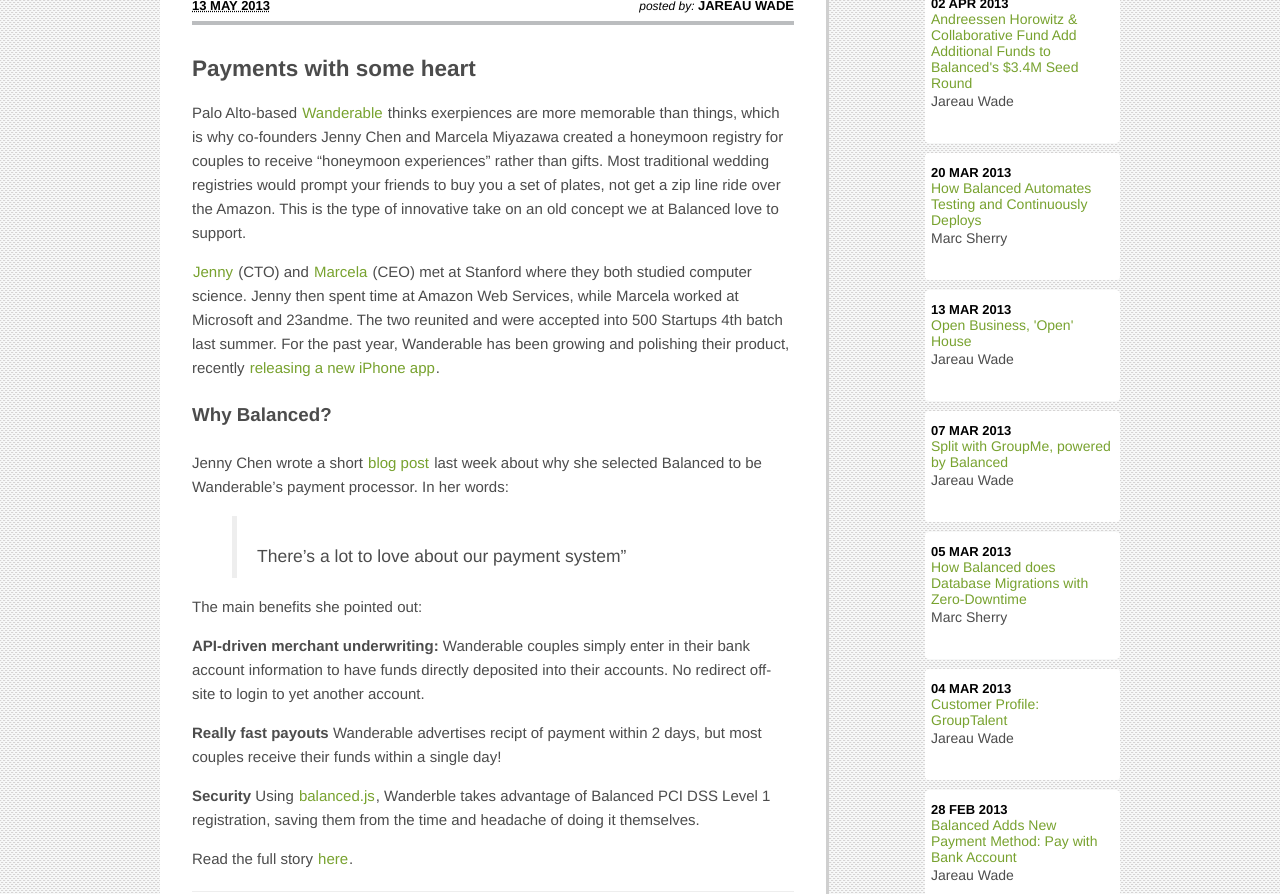
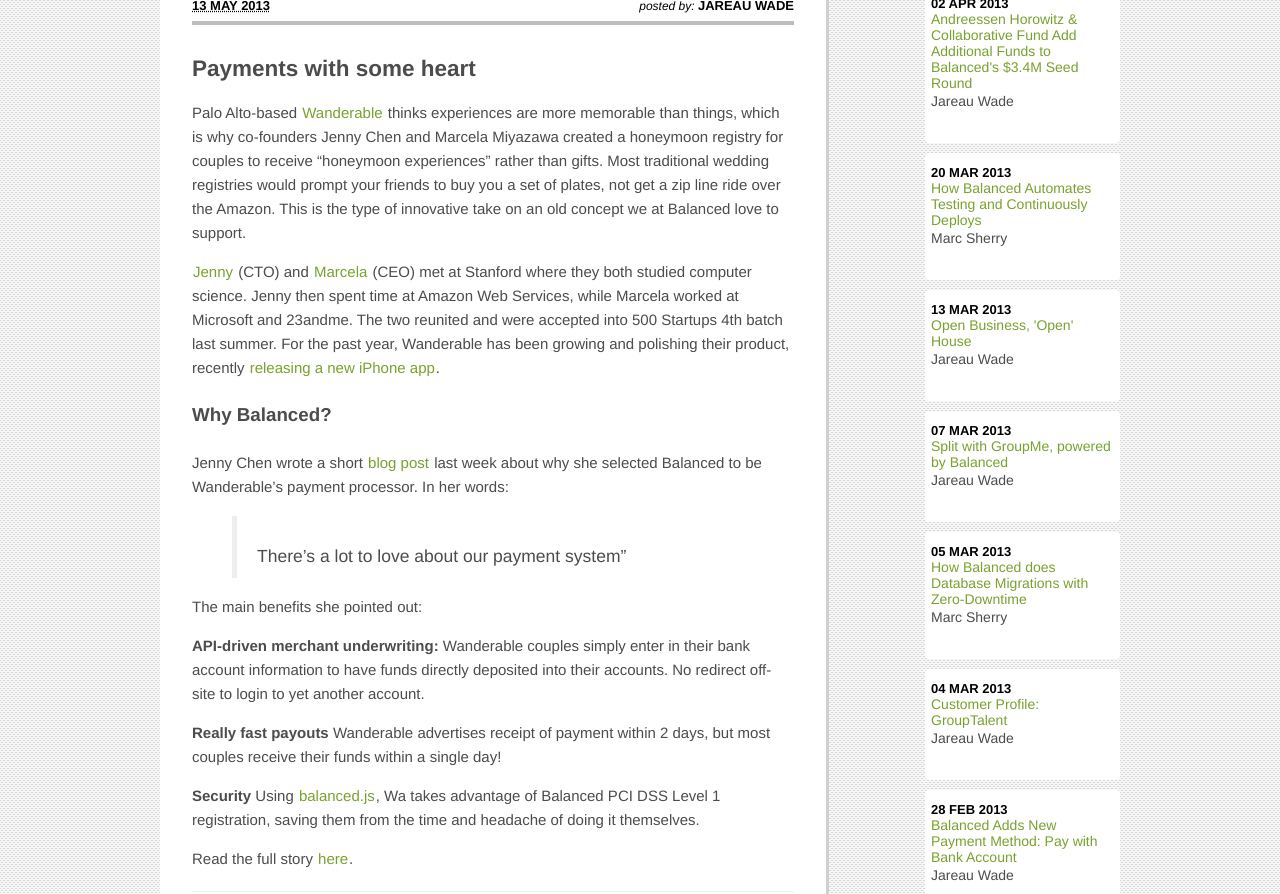
Before and after one commit to balanced/balanced.github.com, a Jekyll site: the page built from _posts/2013-05-13-wanderable-payments-vendor-selection-balanced.md, in a window 1280 px wide. Shown: the part 415-1309 px from the top of the page. Built offline with Jekyll 4.4.1, drawn with Linux system fonts in a browser that asks for light colours; nearby versions of some CDN libraries; library files that are not in the unit come from our copies; Markdown is read by kramdown in place of the engine named in the settings; comment, search, counter and statistics services are not loaded.

Commit message:
spellcheck

```diff
--- a/_posts/2013-05-13-wanderable-payments-vendor-selection-balanced.md
+++ b/_posts/2013-05-13-wanderable-payments-vendor-selection-balanced.md
@@ -12,7 +12,7 @@
 ---
 
 ### Payments with some heart
-Palo Alto-based [Wanderable](https://wanderable.com/) thinks exerpiences are more memorable than things, which is why co-founders Jenny Chen and Marcela Miyazawa created a honeymoon registry for couples to receive "honeymoon experiences" rather than gifts. Most traditional wedding registries would prompt your friends to buy you a set of plates, not get a zip line ride over the Amazon. This is the type of innovative take on an old concept we at Balanced love to support.
+Palo Alto-based [Wanderable](https://wanderable.com/) thinks experiences are more memorable than things, which is why co-founders Jenny Chen and Marcela Miyazawa created a honeymoon registry for couples to receive "honeymoon experiences" rather than gifts. Most traditional wedding registries would prompt your friends to buy you a set of plates, not get a zip line ride over the Amazon. This is the type of innovative take on an old concept we at Balanced love to support.
 
 [Jenny](https://angel.co/jenny-chen) (CTO) and [Marcela](http://www.linkedin.com/in/marcelam) (CEO) met at Stanford where they both studied computer science. Jenny then spent time at Amazon Web Services, while Marcela worked at Microsoft and 23andme. The two reunited and were accepted into 500 Startups 4th batch last summer. For the past year, Wanderable has been growing and polishing their product, recently [releasing a new iPhone app](http://techcrunch.com/2013/04/16/honeymoon-registry-wanderable-comes-to-iphone-lets-couples-edit-registries-send-out-thank-yous-on-the-go/).
 
@@ -26,10 +26,10 @@
 Wanderable couples simply enter in their bank account information to have funds directly deposited into their accounts. No redirect off-site to login to yet another account.
 
 **Really fast payouts**
-Wanderable advertises recipt of payment within 2 days, but most couples receive their funds within a single day!
+Wanderable advertises receipt of payment within 2 days, but most couples receive their funds within a single day!
 
 **Security**
-Using [balanced.js](https://www.balancedpayments.com/docs/overview?language=bash#tokenizing-sensitive-information),  Wanderble takes advantage of Balanced PCI DSS Level 1 registration, saving them from the time and headache of doing it themselves.
+Using [balanced.js](https://www.balancedpayments.com/docs/overview?language=bash#tokenizing-sensitive-information),  Wa takes advantage of Balanced PCI DSS Level 1 registration, saving them from the time and headache of doing it themselves.
 
 Read the full story [here](http://blog.wanderable.com/2013/05/10/receiving-your-funds-with-love/).
 
```
